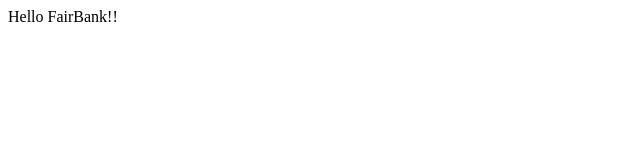
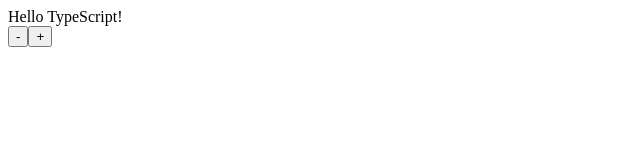
Before and after one commit to fairbank-io/public-site, a React (Create React App) app: page / in a window 1280 px wide. Shown: the top 160 px of the page, without its empty margins (0-640 px from the left). Built offline with nearby package versions, Linux system fonts and the light colour scheme.

Commit message:
Redux integration

```diff
--- a/package.json
+++ b/package.json
@@ -5,7 +5,9 @@
   "dependencies": {
     "react": "^16.2.0",
     "react-dom": "^16.2.0",
-    "react-scripts-ts": "2.10.0"
+    "react-redux": "^5.0.6",
+    "react-scripts-ts": "2.10.0",
+    "redux": "^3.7.2"
   },
   "scripts": {
     "start": "react-scripts-ts start",
@@ -20,6 +22,7 @@
     "@types/node": "^9.3.0",
     "@types/react": "^16.0.34",
     "@types/react-dom": "^16.0.3",
+    "@types/react-redux": "^5.0.14",
     "enzyme": "^3.3.0",
     "enzyme-adapter-react-16": "^1.1.1"
   }
--- a/src/Hello.tsx
+++ b/src/Hello.tsx
@@ -3,32 +3,30 @@
 export interface Props {
   name: string;
   enthusiasmLevel?: number;
+  onIncrement?: () => void;
+  onDecrement?: () => void;
 }
 
-class Hello extends React.Component<Props, object> {
-  constructor(props: Props) {
-    super(props);
-  }
-
-  public render(): JSX.Element {
-    const { name, enthusiasmLevel = 1 } = this.props;
-
+function Hello({ name, enthusiasmLevel = 1, onIncrement, onDecrement }: Props) {
   if (enthusiasmLevel <= 0) {
-      throw new Error('Not enthusiastic enough! :D');
+    throw new Error('You could be a little more enthusiastic. :D');
   }
 
   return (
     <div className="hello">
       <div className="greeting">
-          Hello {name + this.getEnthusiasmChars(enthusiasmLevel)}
+        Hello {name + getExclamationMarks(enthusiasmLevel)}
+      </div>
+      <div>
+        <button onClick={onDecrement}>-</button>
+        <button onClick={onIncrement}>+</button>
       </div>
     </div>
   );
 }
 
-  private getEnthusiasmChars(numChars: number): string {
+function getExclamationMarks(numChars: number): string {
   return Array(numChars + 1).join('!');
-  }
 }
 
 export default Hello;
--- /dev/null
+++ b/src/containers/Hello.ts
@@ -0,0 +1,20 @@
+import Hello from '../Hello';
+import * as actions from '../state/actions';
+import { StoreState } from '../state/index';
+import { connect, Dispatch } from 'react-redux';
+
+export function mapStateToProps({ enthusiasmLevel, languageName }: StoreState) {
+  return {
+    enthusiasmLevel,
+    name: languageName,
+  };
+}
+
+export function mapDispatchToProps(dispatch: Dispatch<actions.EnthusiasmAction>) {
+  return {
+    onIncrement: () => dispatch(actions.incrementEnthusiasm()),
+    onDecrement: () => dispatch(actions.decrementEnthusiasm()),
+  };
+}
+
+export default connect(mapStateToProps, mapDispatchToProps)(Hello);
--- a/src/index.tsx
+++ b/src/index.tsx
@@ -5,9 +5,22 @@
 
 import * as React from 'react';
 import * as ReactDOM from 'react-dom';
-import Hello from './Hello';
+
+// Initial state
+import { createStore } from 'redux';
+import { enthusiasm } from './state/reducer';
+import { StoreState } from './state/index';
+const store = createStore<StoreState>(enthusiasm, {
+  enthusiasmLevel: 1,
+  languageName: 'TypeScript',
+});
+
+import Hello from './containers/Hello';
+import { Provider } from 'react-redux';
 
 ReactDOM.render(
-  <Hello name="FairBank" enthusiasmLevel={2} />,
+  <Provider store={store}>
+    <Hello />
+  </Provider>,
   document.getElementById('root') as HTMLElement
 );
--- /dev/null
+++ b/src/state/actions.ts
@@ -0,0 +1,23 @@
+import * as constants from './constants';
+
+export interface IncrementEnthusiasm {
+  type: constants.INCREMENT_ENTHUSIASM;
+}
+
+export interface DecrementEnthusiasm {
+  type: constants.DECREMENT_ENTHUSIASM;
+}
+
+export type EnthusiasmAction = IncrementEnthusiasm | DecrementEnthusiasm;
+
+export function incrementEnthusiasm(): IncrementEnthusiasm {
+  return {
+    type: constants.INCREMENT_ENTHUSIASM
+  };
+}
+
+export function decrementEnthusiasm(): DecrementEnthusiasm {
+  return {
+    type: constants.DECREMENT_ENTHUSIASM
+  };
+}
--- /dev/null
+++ b/src/state/constants.ts
@@ -0,0 +1,4 @@
+export const INCREMENT_ENTHUSIASM = 'INCREMENT_ENTHUSIASM';
+export type INCREMENT_ENTHUSIASM = typeof INCREMENT_ENTHUSIASM;
+export const DECREMENT_ENTHUSIASM = 'DECREMENT_ENTHUSIASM';
+export type DECREMENT_ENTHUSIASM = typeof DECREMENT_ENTHUSIASM;
--- /dev/null
+++ b/src/state/index.ts
@@ -0,0 +1,4 @@
+export interface StoreState {
+  languageName: string;
+  enthusiasmLevel: number;
+}
--- /dev/null
+++ b/src/state/reducer.ts
@@ -0,0 +1,15 @@
+import { EnthusiasmAction } from './actions';
+import { StoreState } from './index';
+import { INCREMENT_ENTHUSIASM, DECREMENT_ENTHUSIASM } from './constants';
+
+export function enthusiasm(state: StoreState, action: EnthusiasmAction): StoreState {
+  switch (action.type) {
+    case INCREMENT_ENTHUSIASM:
+      return { ...state, enthusiasmLevel: state.enthusiasmLevel + 1 };
+    case DECREMENT_ENTHUSIASM:
+      return { ...state, enthusiasmLevel: Math.max(1, state.enthusiasmLevel - 1) };
+    default:
+      // Ignore invalid actions
+  }
+  return state;
+}
```
Lines whose indentation alone changed are shown as unchanged.
